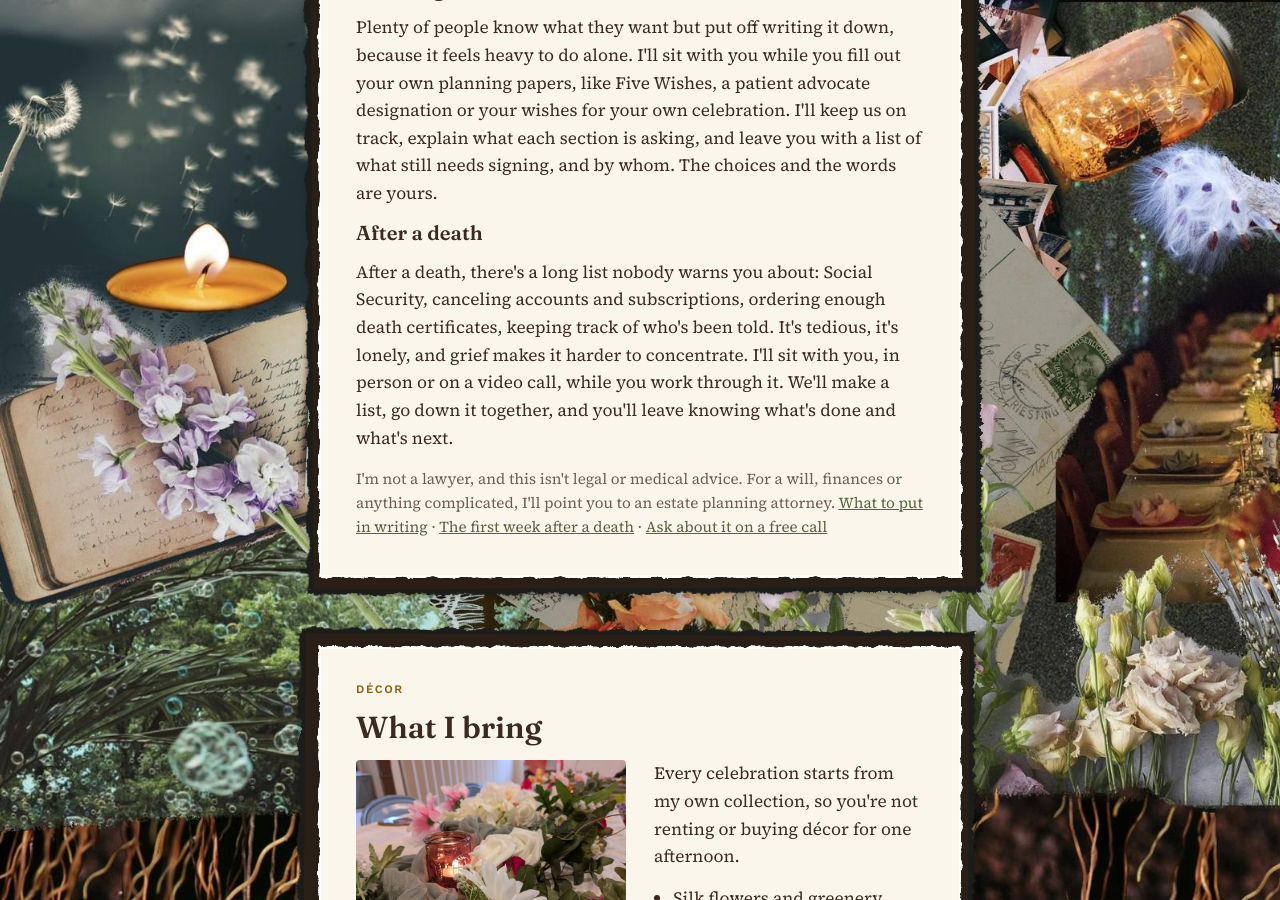
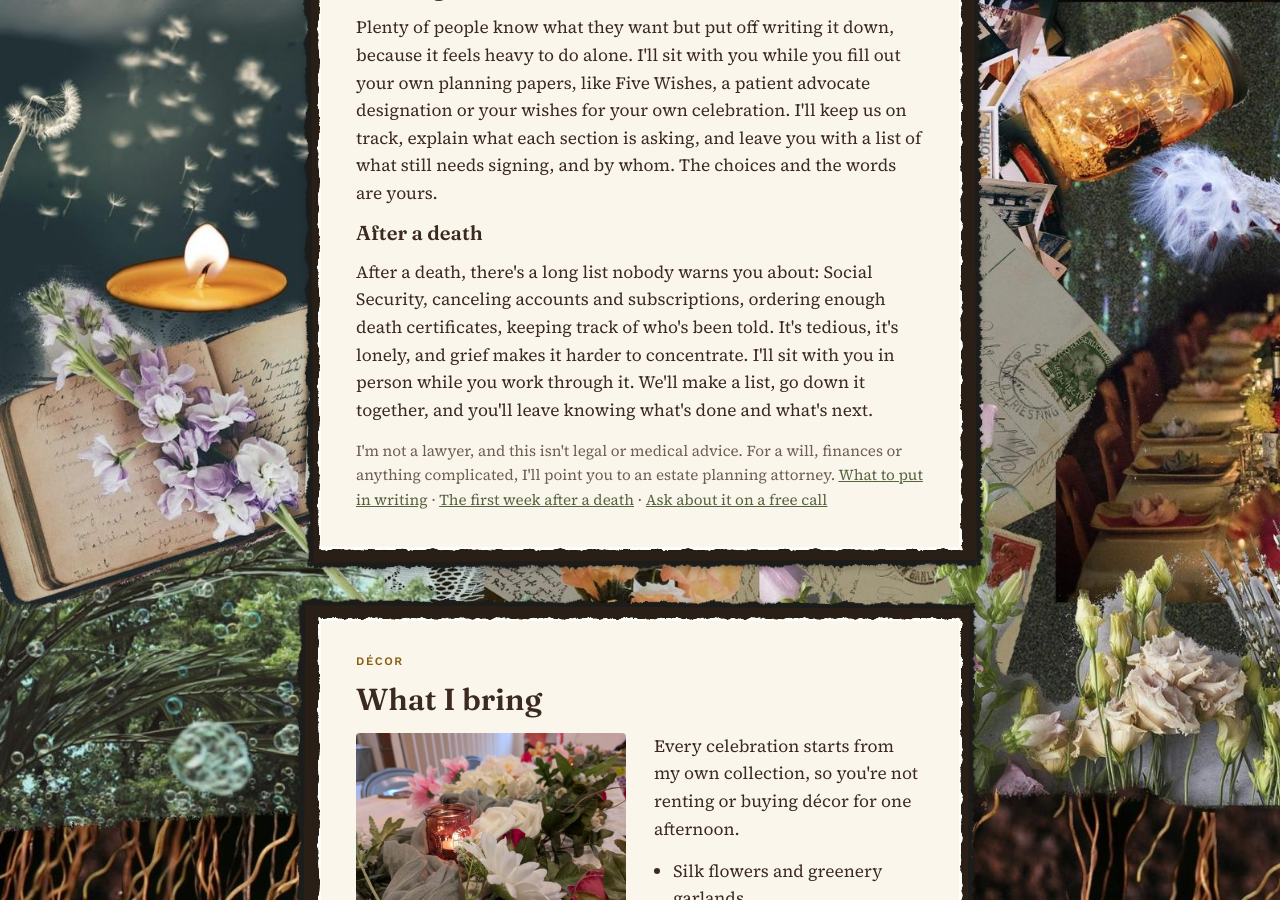
Before and after one commit to katekelley/graveandseed, a Jekyll site: the page built from services.html, in a window 1280 px wide and 900 px high, scrolled down 1882 px. Built offline with Jekyll 4.4.1, drawn with Linux system fonts in a browser that asks for light colours.

Commit message:
After-death paperwork companion: in person only
Co-Authored-By: Claude Opus 5.5 <noreply@anthropic.com>
Claude-Session: https://claude.ai/code/session_011MgnuEkGFtuYP8ETMoRxzE

```diff
--- a/_data/content.yml
+++ b/_data/content.yml
@@ -44,7 +44,7 @@ tiers:
 pricing_note: "These are starting prices for a two-hour celebration. Larger or more complex days cost more, and I'll give you a clear written quote after a short conversation."
 paperwork_heading: "Company for the paperwork, before and after"
 paperwork: "Plenty of people know what they want but put off writing it down, because it feels heavy to do alone. I'll sit with you while you fill out your own planning papers, like Five Wishes, a patient advocate designation or your wishes for your own celebration. I'll keep us on track, explain what each section is asking, and leave you with a list of what still needs signing, and by whom. The choices and the words are yours."
-after_paperwork: "After a death, there's a long list nobody warns you about: Social Security, canceling accounts and subscriptions, ordering enough death certificates, keeping track of who's been told. It's tedious, it's lonely, and grief makes it harder to concentrate. I'll sit with you, in person or on a video call, while you work through it. We'll make a list, go down it together, and you'll leave knowing what's done and what's next."
+after_paperwork: "After a death, there's a long list nobody warns you about: Social Security, canceling accounts and subscriptions, ordering enough death certificates, keeping track of who's been told. It's tedious, it's lonely, and grief makes it harder to concentrate. I'll sit with you in person while you work through it. We'll make a list, go down it together, and you'll leave knowing what's done and what's next."
 paperwork_note: "I'm not a lawyer, and this isn't legal or medical advice. For a will, finances or anything complicated, I'll point you to an estate planning attorney."
 
 celebrant_heading: "Leading the service"
```
